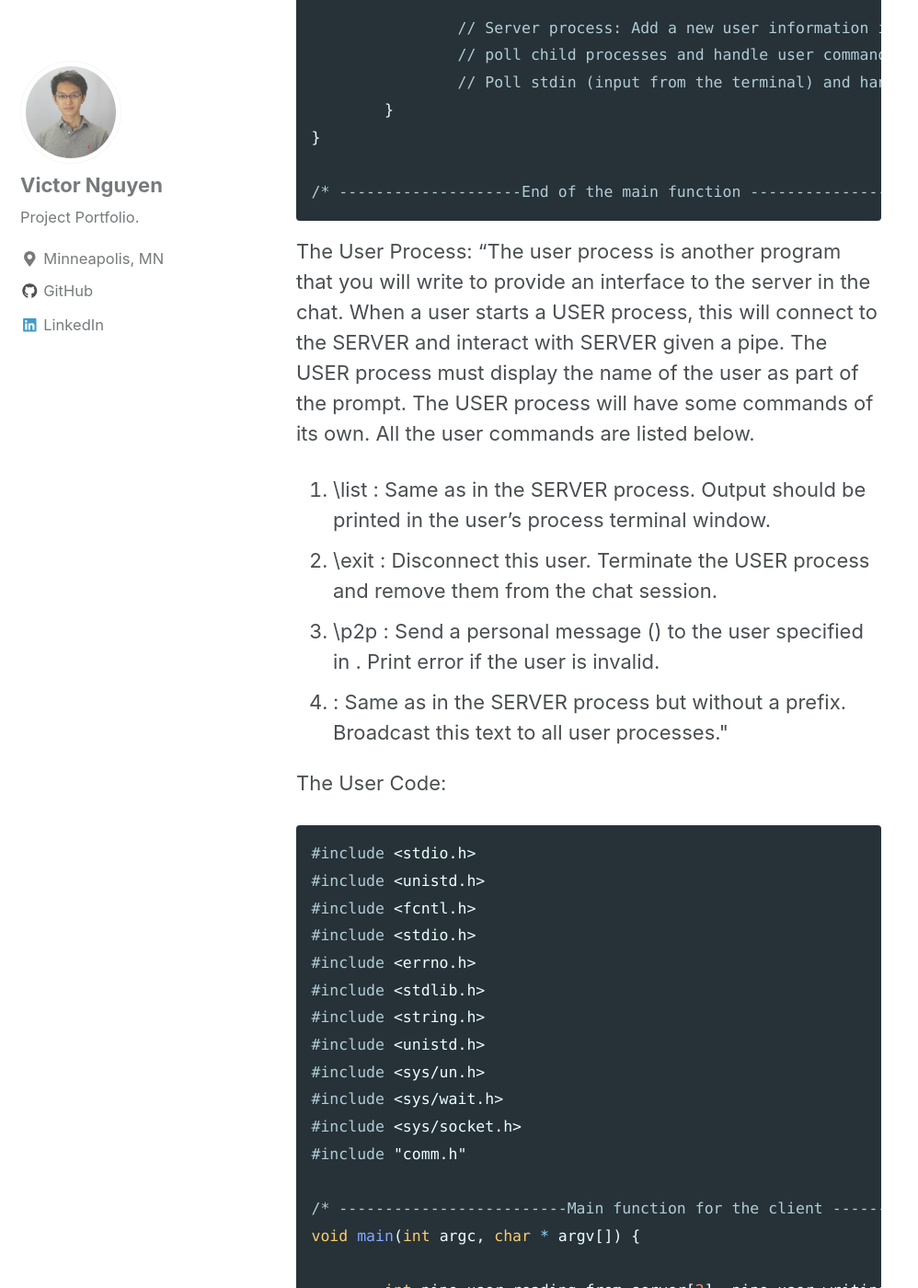
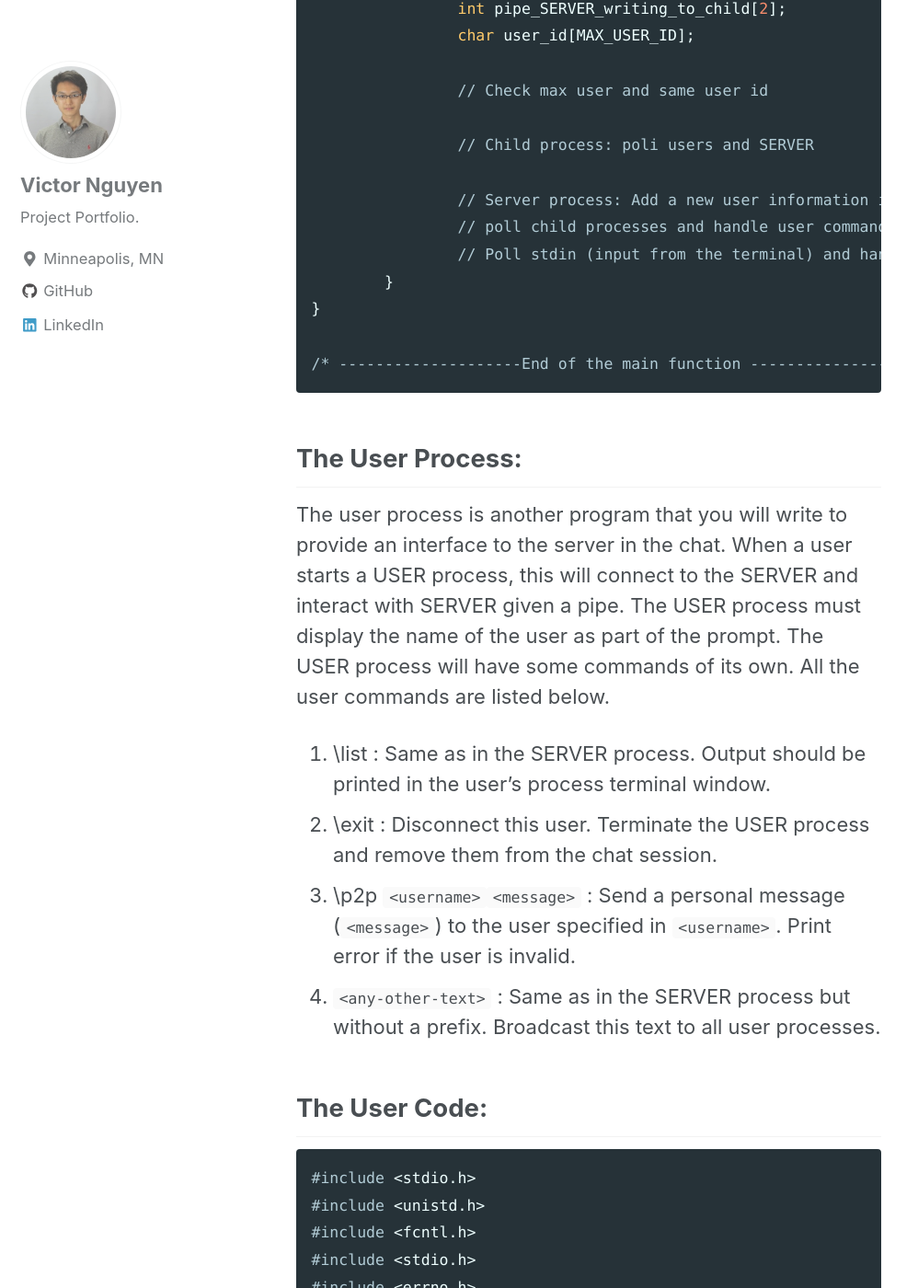
Before and after one commit to VictorNguyenCS/VictorNguyenCS.github.io, a Jekyll site: the page built from _posts/2018-10-22-Multi-Process_Chat_App.md, in a window 1280 px wide and 1400 px high, scrolled down 9398 px. Shown: the whole window at 92% size, without its empty margins (0-998 px from the left). Built offline with Jekyll 4.4.1, drawn with Linux system fonts in a browser that asks for light colours; nearby versions of some CDN libraries; some of the changed text lies outside the part shown.

````diff
--- a/_posts/2018-10-22-Multi-Process_Chat_App.md
+++ b/_posts/2018-10-22-Multi-Process_Chat_App.md
@@ -11,17 +11,17 @@ This project focuses on three OS system concepts. First, the use of processes to
 
 <img src="{{site.baseurl}}\images\Multi-Process_Chat_App\Model.png">
 
-The Server Process:
-"The SERVER process is the main parent process, which will run when the chat server program is started. It is responsible for forking child processes for each user. The SERVER process provides an interface for following administrative
+<h2>The Server Process:</h2>
+The SERVER process is the main parent process, which will run when the chat server program is started. It is responsible for forking child processes for each user. The SERVER process provides an interface for following administrative
 functions listed below.
-1. \list : List all of the users currently connected to the server. Print ’<no users>’ if there are no users currently.
-2. \kick <username> : Kick the specified user off the chat session.
+1. \list : List all of the users currently connected to the server. Print ’`<no users>`’ if there are no users currently.
+2. \kick `<username>` : Kick the specified user off the chat session.
 3. \exit : Terminate all user sessions and close the chat server as well.
-4. <any-other-text> : Broadcast this text to all of the user processes with prefix, “admin:”. Do nothing, if no users
-are connected to the chat. The users will print out the message. admin: <any-other-text>"
+4. `<any-other-text>` : Broadcast this text to all of the user processes with prefix, “admin:”. Do nothing, if no users
+are connected to the chat. The users will print out the message. admin: `<any-other-text>`
 
 
-The Server Code:
+<h2>The Server Code:</h2>
 ```c++
 #include <stdio.h>
 #include <fcntl.h>
@@ -291,18 +291,18 @@ int main(int argc, char * argv[])
 ```
 
 
-The User Process:
-"The user process is another program that you will write to provide an interface to the server in the chat. When a user
+<h2>The User Process:</h2>
+The user process is another program that you will write to provide an interface to the server in the chat. When a user
 starts a USER process, this will connect to the SERVER and interact with SERVER given a pipe. The USER process must display
 the name of the user as part of the prompt. The USER process will have some commands of its own. All the user
 commands are listed below.
 1. \list : Same as in the SERVER process. Output should be printed in the user’s process terminal window.
 2. \exit : Disconnect this user. Terminate the USER process and remove them from the chat session.
-3. \p2p <username><message> : Send a personal message (<message>) to the user specified in <username>.
+3. \p2p `<username>``<message>` : Send a personal message (`<message>`) to the user specified in `<username>`.
 Print error if the user is invalid.
-4. <any-other-text> : Same as in the SERVER process but without a prefix. Broadcast this text to all user processes."
+4. `<any-other-text>` : Same as in the SERVER process but without a prefix. Broadcast this text to all user processes.
 
-The User Code:
+<h2>The User Code:</h2>
 ```c++
 #include <stdio.h>
 #include <unistd.h>
````
